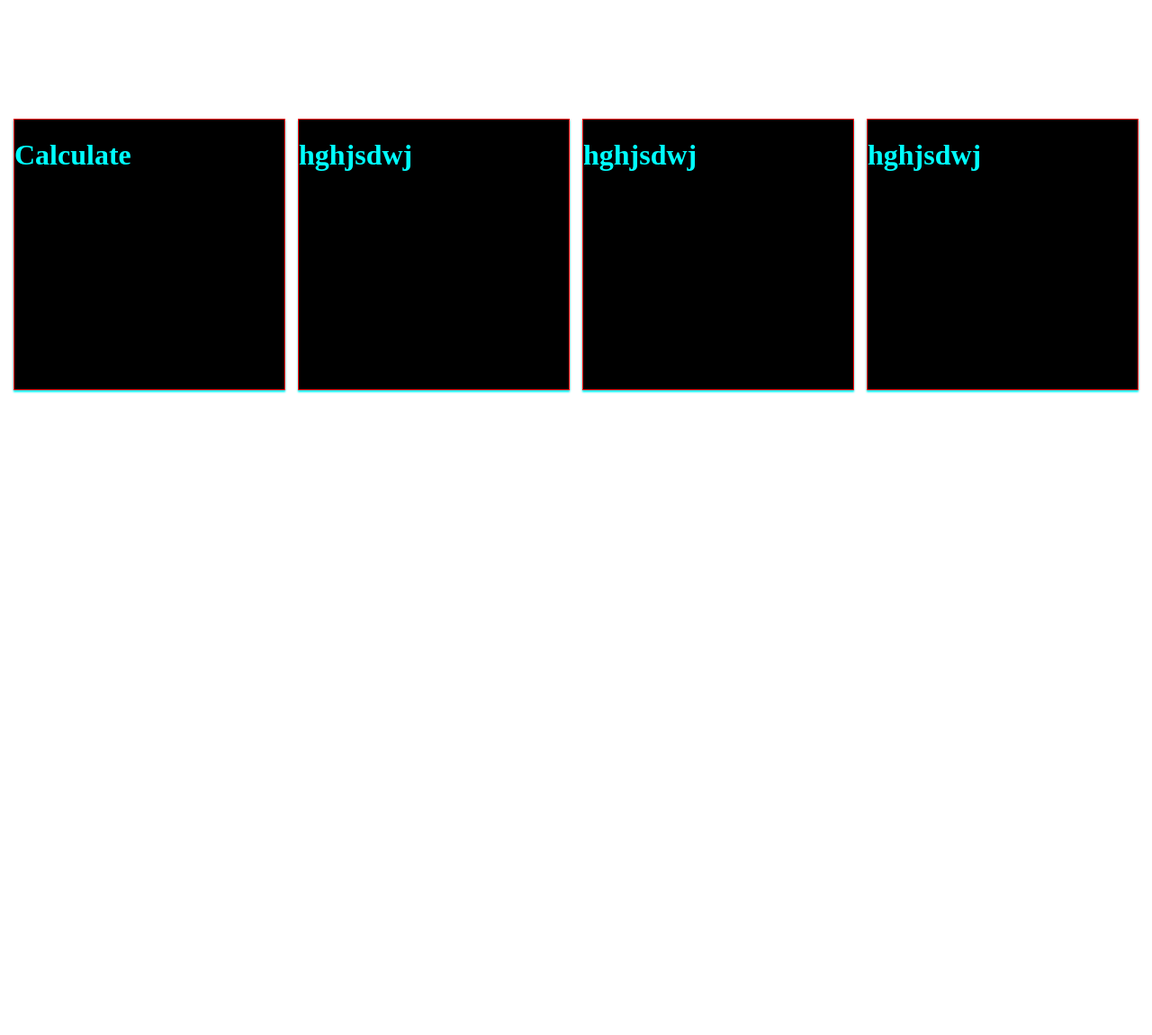
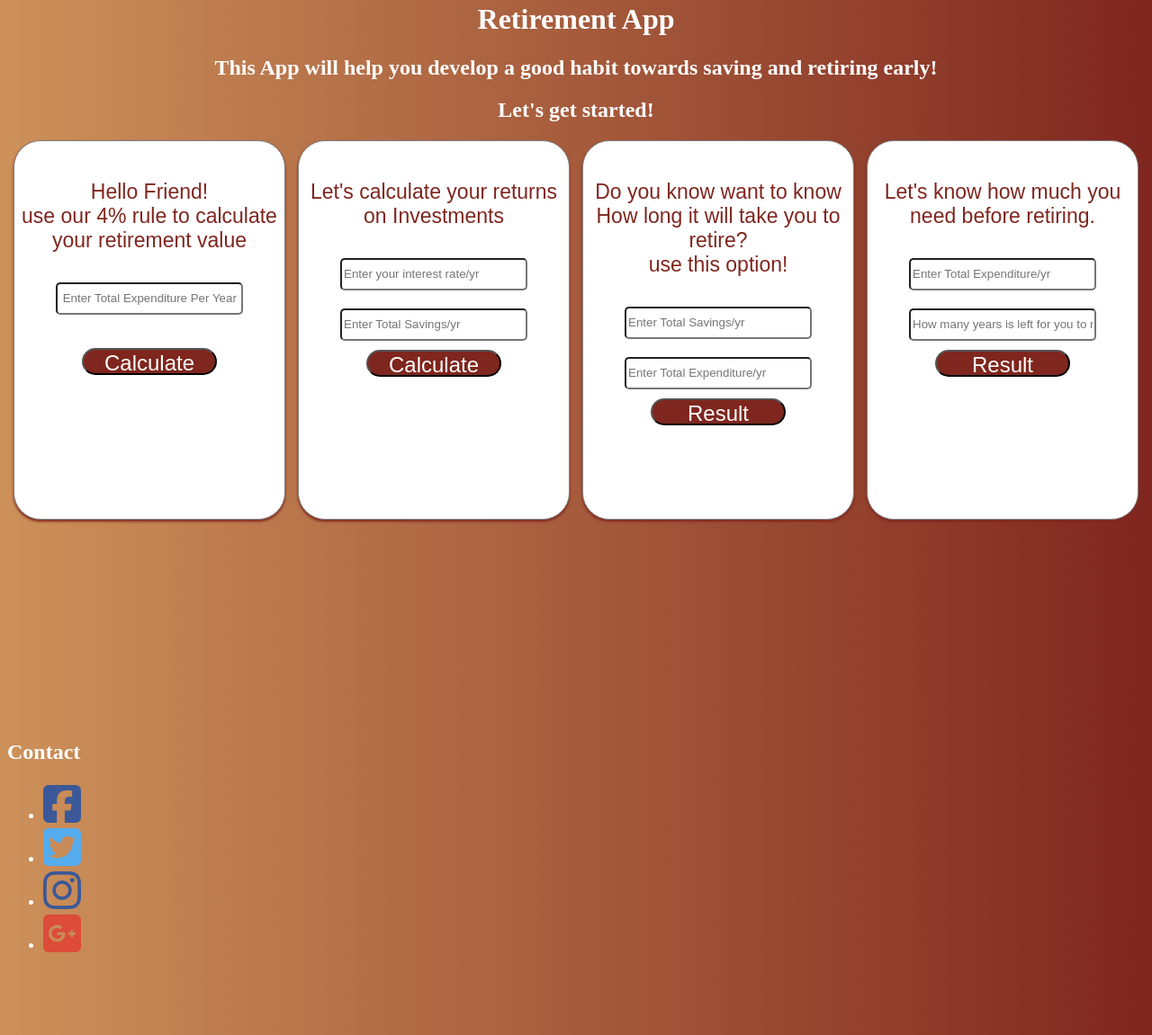
Before and after one commit to ovayoza1/Retirement-App-, a plain HTML site: page index.html in a window 1280 px wide. Shown: the part 18-1169 px from the top of the page at 90% size. Before the commit the page ends 800 px from the top, so only its background shows below. Drawn offline with Linux system fonts and the light colour scheme; a web font is replaced by a local one.

Commit message:
initial-commit

```diff
--- a/index.html
+++ b/index.html
@@ -1,28 +1,67 @@
 <!DOCTYPE html>
 <html lang="en">
+
 <head>
     <meta charset="UTF-8">
     <meta name="viewport" content="width=device-width, initial-scale=1.0">
     <meta http-equiv="X-UA-Compatible" content="ie=edge">
-    <title>RetirementApp</title>
+    <title>test</title>
+	<link rel="stylesheet" href="https://fonts.google.com/specimen/Playball?selection.family=Playball">
     <link rel="stylesheet" href="style.css">
+	<script src="https://kit.fontawesome.com/7c00f7ec7a.js"></script>
+
 </head>
+
 <body>
+
+    <div class="topSection">
+        <h1>Retirement App</h1>
+        <h2>This App will help you develop a good habit towards saving and retiring early!
+            <br></h2>
+        <h2>Let's get started! </h2>
+    <!-- <section id="about"> -->
         <div class="container">
             <div class="card">
-          <h1>Calculate</h1>
+                <p>Hello Friend!<br>use our 4% rule to calculate your retirement value</p>
+                <input id="a" type="text" placeholder=" Enter Total Expenditure Per Year"><br>
+                <br>
+                <button onclick="result()" type="submit">calculate</button>
             </div>
             <div class="card">
-          <h1>hghjsdwj</h1>
+                <p>Let's calculate your returns on Investments</p>
+                <input id="c" type="text" placeholder="Enter your interest rate/yr">
+                <br><input id="d" type="text" placeholder="Enter Total Savings/yr">
+                <br><button onclick="youtube()" type="submit">calculate</button>
+            </div>
+
+            <div class="card">
+                <p>Do you know want to know How long it will take you to retire?<br> use this option!</p>
+                <input id="e" type="text" placeholder="Enter Total Savings/yr">
+                <input id="f" type="text" placeholder="Enter Total Expenditure/yr">
+                <button onclick="time()" type="submit">result</button>
             </div>
             <div class="card">
-          <h1>hghjsdwj</h1>
+                <p>Let's know how much you need before retiring.</p>
+                <input id="h" type="text" placeholder="Enter Total Expenditure/yr">
+                <input id="g" type="text" placeholder="How many years is left for you to retire?">
+                <button onclick="years()" type="submit">result</button>
             </div>
-      <div class="card">
-          <h1>hghjsdwj</h1>
+    </div>
 </div>
 
+<section id="contact">
+        <h1 class="section-header2">Contact</h1>
+        <ul class="social-media">
+            <li><a href="#"><i class="fab fa-facebook-square "></i></a></li>
+            <li><a href="#"><i class="fab fa-twitter-square " ></i></a></li>
+            <li><a href="#"><i class="fab fa-instagram" ></i></a></li>
+            <li><a href="#"><i class="fab fa-google-plus-square " ></i></a></li>
+        </ul>
+  </section>
+
     </div>
+</body>
 
-</body>
+<script src="script.js"></script>
+
 </html>
--- a/style.css
+++ b/style.css
@@ -1,16 +1,95 @@
-.card{
+body{
+    /* margin: 20px */
+  background: linear-gradient(to right, #CD915A,#7F261E);
 
-    border: 1px solid red;
-    box-shadow: 0 2px 2px;
-    width: 300px;
-    height: 300px;
-    background-color: #000;
-    color: aqua;
+    /* background-color: rgb(218, 134, 9); */
+}
+
+.topSection{
+    justify-content: space-around;
+    height: 100vh;
+    color:white;
+    text-align: center;
 
 }
 .container{
     display: flex;
+
     justify-content: space-around;
-    margin-top: 150px;
+}
+
+.card{
+
+    border: 1px solid gray;
+    border-radius: 30px;
+    box-shadow: 0 2px 3px;
+    width: 300px;
+    height: 400px;
+    background-color:white;
+    color:#7F261E;
+    font-family: sans-serif;
+    font-size: 23px;
+    /* text-transform: capitalize; */
+   /* /* margin-top: 200px; */
+   padding-top: 20px;
+}
+input{
+    border-radius: 5px;
+    width: 200px;
+    height: 30px;
+    margin: 10px;
+
 
 }
+button{
+    border-radius: 30px;
+    box-shadow: 0 2px 2px;
+    width: 150px;
+    height: 30px;
+    font-family: sans-serif;
+    text-transform: capitalize;
+    color: white;
+    font-size: 24px;
+    background-color: #7F261E;
+}
+
+#contact{
+	/* height: 100vh; */
+	/* background-color: #0B3238; */
+	background-size: cover;
+	height: 40vh;
+	color:#fff;
+}
+.social-media i{
+    font-size: 3rem;
+    transition: color .5s;
+}
+.fa-facebook-square{
+    color:#3b5999;
+}
+.fa-twitter-square{
+    color:#55acee;
+}
+.fa-instagram{
+    color:#3b5999;
+}
+.fa-google-plus-square{
+    color:#dd4b39;
+}
+
+.fa-facebook-square:hover,
+.fa-twitter-square:hover,
+.fa-instagram:hover,
+.fa-google-plus-square:hover{
+    color:#45e19f;
+}
+
+.contact2 {
+margin-top: 50px;
+padding: 12px;
+color: #E5E1D8;
+}
+.contact2 a{
+	color: #E5E1D8;
+
+}
```
Lines whose indentation alone changed are shown as unchanged.
